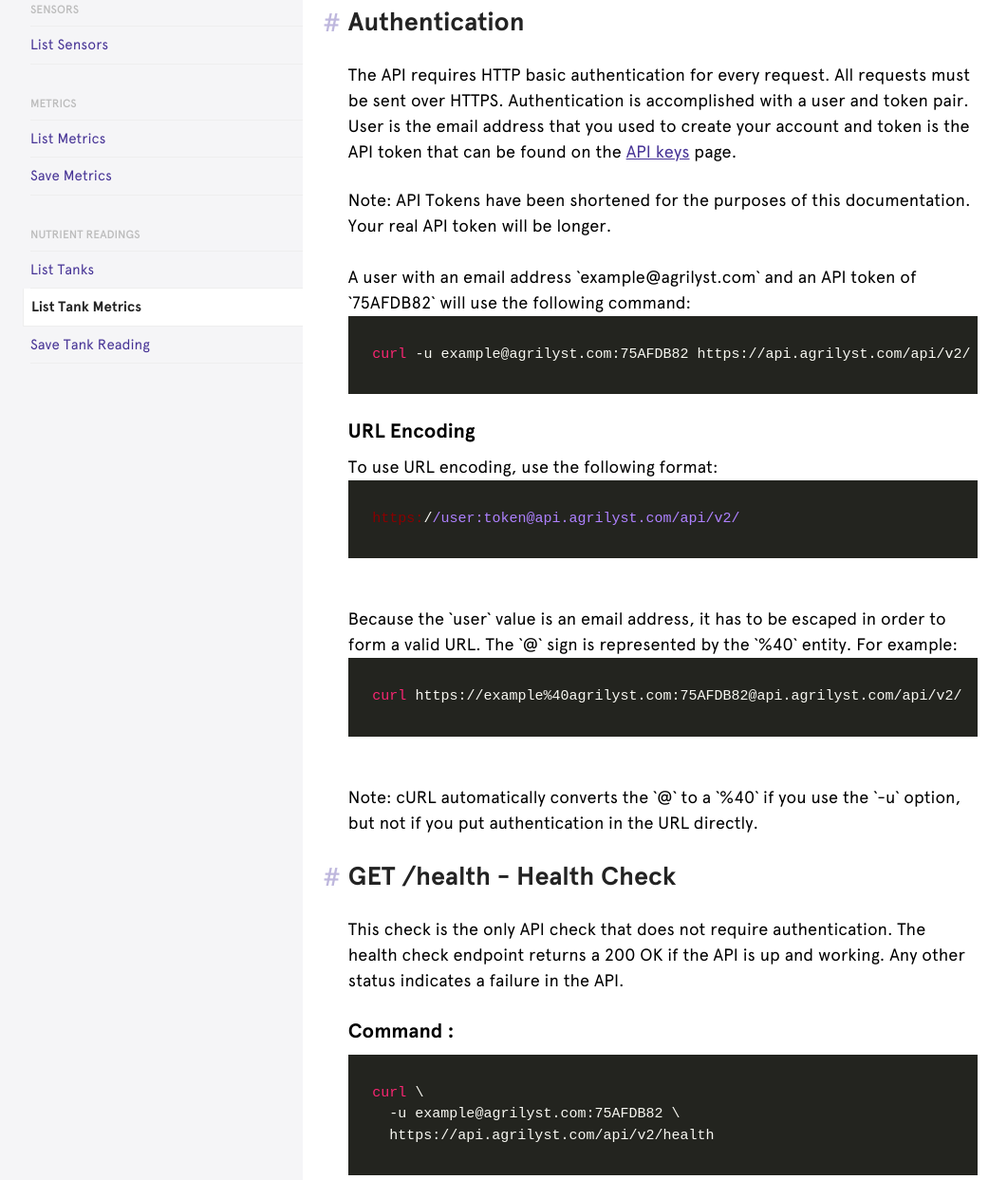
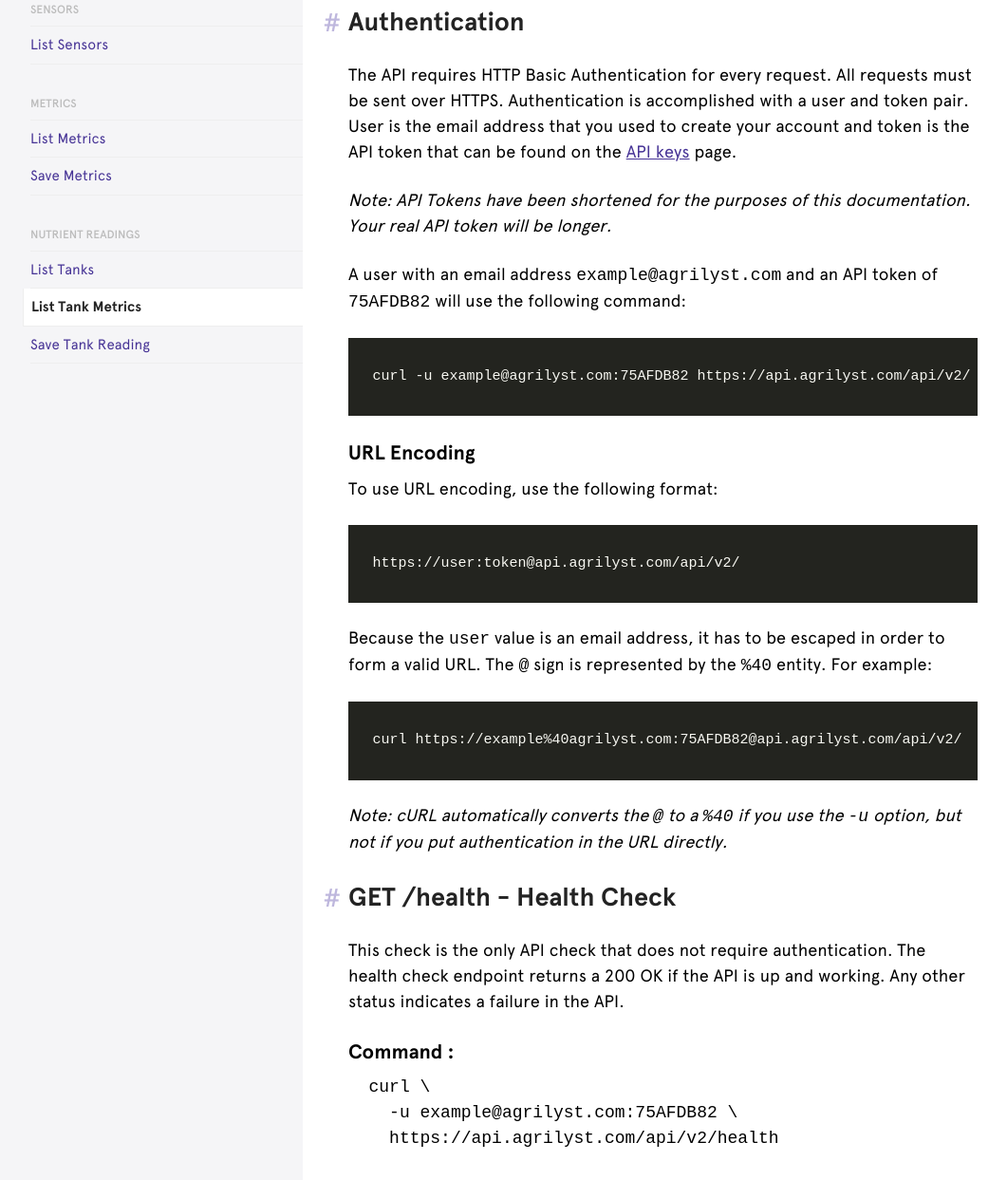
Before and after one commit to artemis-ag/apidocs, a website: page html/v2/index.html in a window 1280 px wide. Shown: the part 432-1675 px from the top of the page at 95% size, without its empty margins (109-1170 px from the left). Drawn offline with nearby package versions, Linux system fonts and the light colour scheme; files whose address does not match are found by name.

Commit message:
Copy edit/highlighting for Intro

```diff
--- a/html/v2/index.html
+++ b/html/v2/index.html
@@ -74,47 +74,52 @@
     <main class="content">
 
       <h2><a href="#introduction" id="introduction">Introduction</a></h2>
-      <p>Agrilyst provides a <a href="https://en.wikipedia.org/wiki/Representational_state_transfer">REST compatible</a> API interface that allows users to send metric data into the system for sensors.  This documentation is for the API version 1.0. It may be incompatible with previous or future API versions.  Please be sure you are using the correct documentation.</p>
+      <p>Agrilyst provides a <a href="https://en.wikipedia.org/wiki/Representational_state_transfer">REST compatible</a> API interface that allows users to send metric data into the system for sensors.  This documentation is for the API version 2.0. It may be incompatible with previous or future API versions.  Please be sure you are using the correct documentation.</p>
 
       <h2><a href="#apiaccount" id="apiaccount">API Account</a></h2>
       <p>API accounts are per user. Using your access token, you will be able to use the API.</p>
 
 
       <h2><a href="#authentication" id="authentication">Authentication</a></h2>
-<p>The API requires HTTP basic authentication for every request. All requests must be sent over HTTPS.
+<p>The API requires HTTP Basic Authentication for every request. All requests must be sent over HTTPS.
 Authentication is accomplished with a user and token pair.  User is the email address that you used to create your account and token is the API token that can be found on the <a href="https://portal.agrilyst.com/apikey">API keys</a> page.</p>
 
-Note: API Tokens have been shortened for the purposes of this documentation. Your real API token will be longer.
+<p>
+<em>Note: API Tokens have been shortened for the purposes of this documentation. Your real API token will be longer.</em>
+</p>
 
-<br><br>A user with an email address `example@agrilyst.com` and an API token of `75AFDB82` will use the following command:
+<p>
+A user with an email address <code>example@agrilyst.com</code> and an API token of <code>75AFDB82</code> will use the following command:
+</p>
 
 
-      <pre><code>
+      <pre><code class='bash'>
   curl -u example@agrilyst.com:75AFDB82 https://api.agrilyst.com/api/v2/
       </code></pre>
 
 <h3>URL Encoding</h3>
-To use URL encoding, use the following format:
+<p>To use URL encoding, use the following format:</p>
 
-      <pre><code>
+      <pre><code class='bash'>
   https://user:token@api.agrilyst.com/api/v2/
       </code></pre>
 
-<br>Because the `user` value is an email address, it has to be escaped in order to form a valid URL. The `@` sign is represented by the `%40` entity. For example:
+<p>
+Because the <code>user</code> value is an email address, it has to be escaped in order to form a valid URL. The <code>@</code> sign is represented by the <code>%40</code> entity. For example:</p>
 
 
-      <pre><code>
+      <pre><code class='bash'>
   curl https://example%40agrilyst.com:75AFDB82@api.agrilyst.com/api/v2/
       </code></pre>
 
-<br>Note: cURL automatically converts the `@` to a `%40` if you use the `-u` option, but not if you put authentication in the URL directly.
-
-
+<p>
+<em>Note: cURL automatically converts the <code>@</code> to a <code>%40</code> if you use the <code>-u</code> option, but not if you put authentication in the URL directly.</em>
+</p>
 
       <h2><a href="#health" id="health">GET /health - Health Check</a></h2>
       <p>This check is the only API check that does not require authentication.  The health check endpoint returns a 200 OK if the API is up and working. Any other status indicates a failure in the API.</p>
       <h3>Command :</h3>
-      <pre><code>
+      <pre>
   curl \
     -u example@agrilyst.com:75AFDB82 \
     https://api.agrilyst.com/api/v2/health
```
Also changed, not shown: src/html/v2/index.html (+18 -13 lines), html/index.html (line endings or trailing spaces), src/html/index.html (line endings or trailing spaces).
